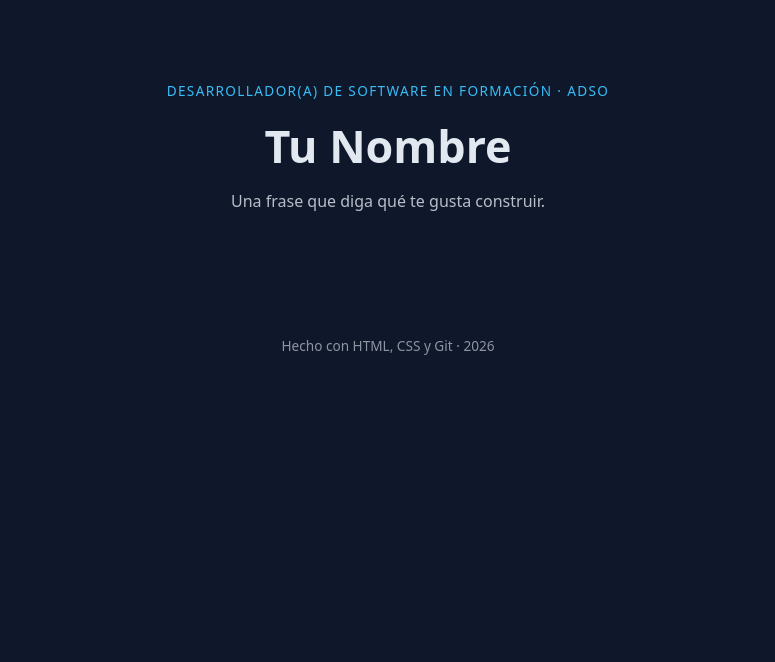
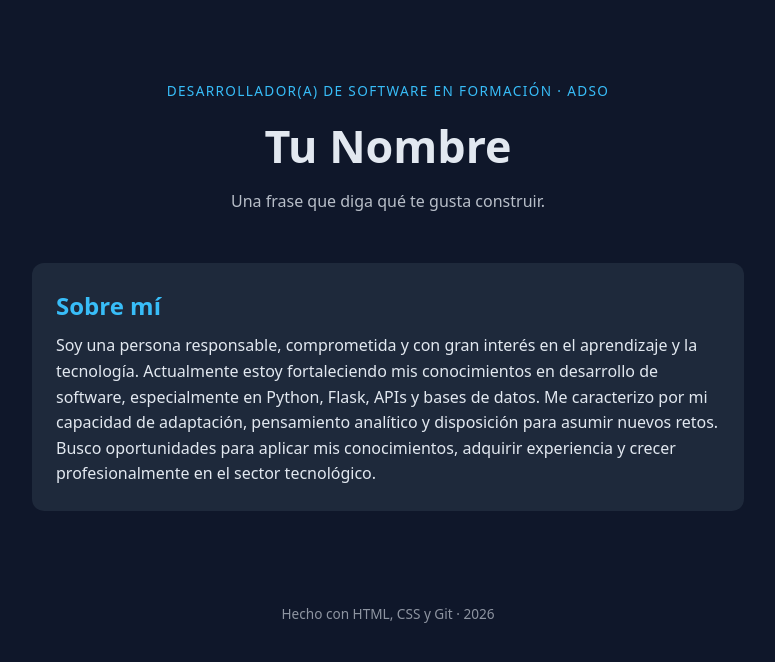
Before and after one commit to Robingr13/Portafolio, a plain HTML site: page index.html in a window 1280 px wide. Shown: the whole page, without its empty margins (252-1027 px from the left). Drawn offline with Linux system fonts and the light colour scheme.

Commit message:
feat: agrega seccion sobre mi

```diff
--- a/index.html
+++ b/index.html
@@ -14,7 +14,10 @@
   </header>
 
   <main>
-    <!-- Sobre mí: aquí va el issue #1 -->
+    <section>
+      <h2>Sobre mí</h2>
+      <p>Soy una persona responsable, comprometida y con gran interés en el aprendizaje y la tecnología. Actualmente estoy fortaleciendo mis conocimientos en desarrollo de software, especialmente en Python, Flask, APIs y bases de datos. Me caracterizo por mi capacidad de adaptación, pensamiento analítico y disposición para asumir nuevos retos. Busco oportunidades para aplicar mis conocimientos, adquirir experiencia y crecer profesionalmente en el sector tecnológico.</p>
+    </section>
 
     <!-- Habilidades: aquí va el issue #2 -->
 
```
